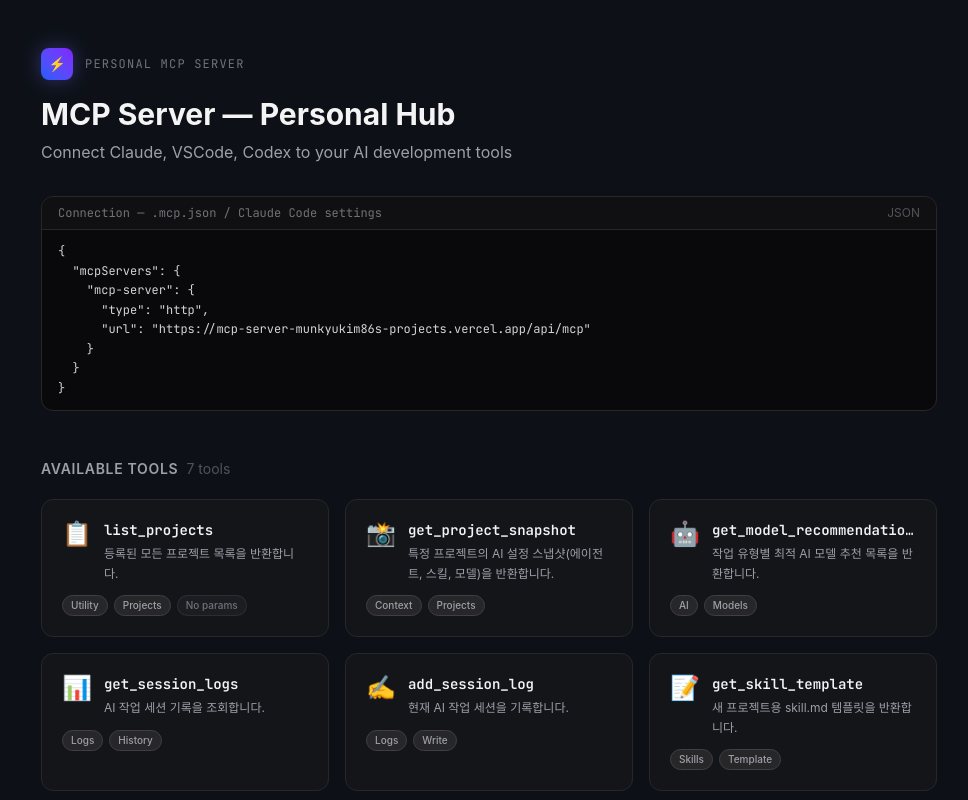
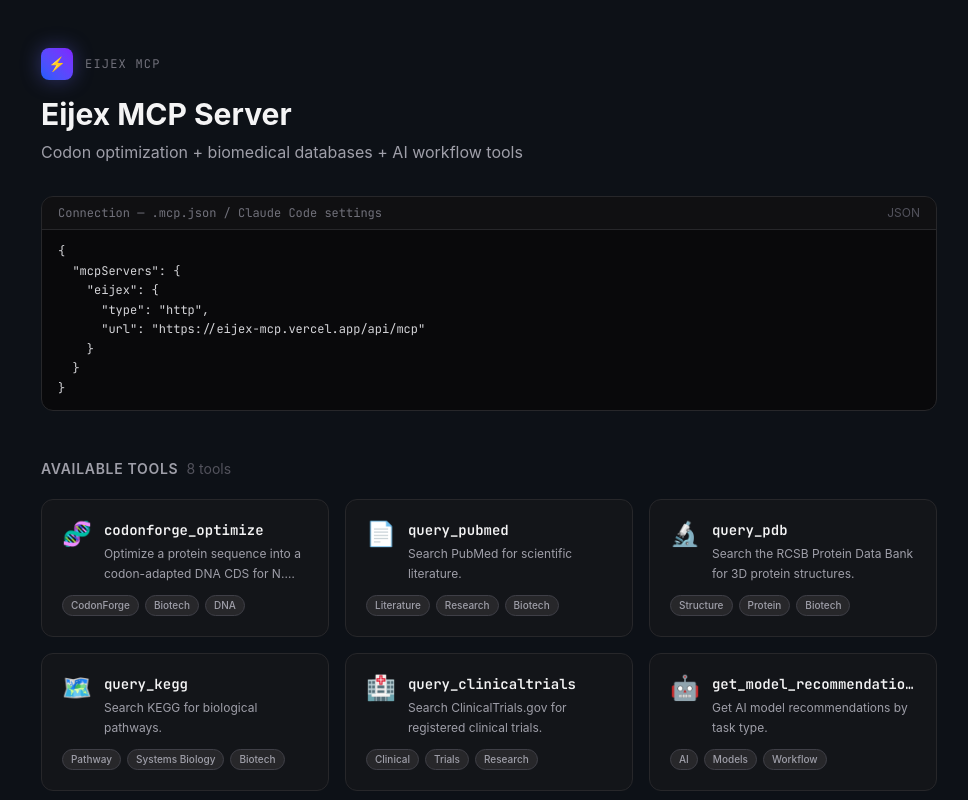
Before and after one commit to eijex/eijex-mcp, a Next.js app: page / in a window 1280 px wide. Shown: the top 800 px of the page, without its empty margins (151-1119 px from the left). Built offline with nearby package versions, Linux system fonts and the light colour scheme.

Commit message:
feat: eijex branding — homepage + tool definitions updated

```diff
--- a/src/app/_lib/mcp-tools.ts
+++ b/src/app/_lib/mcp-tools.ts
@@ -6,265 +6,223 @@
 }
 
 export interface McpToolDefinition {
-  name: string;           // tool name (snake_case) — URL slug 겸용
-  displayName: string;    // UI 표시명
-  description: string;    // 한 줄 설명
-  longDescription: string; // 상세 설명
-  icon: string;           // 이모지
+  name: string;
+  displayName: string;
+  description: string;
+  longDescription: string;
+  icon: string;
   tags: string[];
   parameters: McpParameter[];
   keyFeatures: string[];
   useCases: string[];
-  relatedTools: string[]; // tool name 배열
+  relatedTools: string[];
 }
 
 export const ALL_TOOLS: McpToolDefinition[] = [
   {
-    name: 'list_projects',
-    displayName: 'list_projects',
-    icon: '📋',
-    description: '등록된 모든 프로젝트 목록을 반환합니다.',
+    name: 'codonforge_optimize',
+    displayName: 'codonforge_optimize',
+    icon: '🧬',
+    description: 'Optimize a protein sequence into a codon-adapted DNA CDS for N. benthamiana.',
     longDescription:
-      'mcp-server MCP 서버에 등록된 모든 프로젝트의 목록과 메타데이터를 반환합니다. ' +
-      '각 프로젝트의 ID, 이름, 설명, 경로, 상태 정보를 포함합니다. ' +
-      'Claude Code 세션 시작 시 현재 어떤 프로젝트들이 등록되어 있는지 파악하는 데 활용합니다.',
-    tags: ['Utility', 'Projects'],
-    parameters: [],
+      'Converts an amino acid sequence into an optimized coding DNA sequence (CDS) for expression in Nicotiana benthamiana. ' +
+      'Uses the FactorForge v2 rule-based engine: reverse translation, rule scanning, Golden Gate domestication, and output. ' +
+      'Returns CAI score, GC%, and the optimized DNA sequence.',
+    tags: ['CodonForge', 'Biotech', 'DNA'],
+    parameters: [
+      { name: 'sequence', type: 'string', required: true, description: 'Amino acid sequence (single-letter code)' },
+      { name: 'profile', type: 'string', required: false, description: 'balanced | high_cai | gc_target | assembly_friendly | ramp | viral_delivery' },
+    ],
     keyFeatures: [
-      '프로젝트 ID, 이름, 경로, 설명 전체 반환',
-      '활성 상태 여부 포함',
-      '파라미터 없이 즉시 호출 가능',
-      'static-data.ts 기반 — 항상 최신 목록 반영',
+      'Rule-based codon optimization for N. benthamiana',
+      'CAI and GC% metrics',
+      'Golden Gate / MoClo compatible domestication',
+      'Multiple optimization profiles',
     ],
     useCases: [
-      'Claude Code 세션 시작 시 등록된 프로젝트 목록 파악',
-      '프로젝트 ID를 알아내어 다른 도구(get_project_snapshot) 연계 호출',
-      '현재 작업 대상 프로젝트 확인',
+      'Plant-based recombinant protein expression',
+      'Synthetic gene design for agroinfiltration',
+      'Codon optimization for transient expression systems',
     ],
-    relatedTools: ['get_project_snapshot', 'get_session_logs'],
+    relatedTools: ['query_pubmed', 'query_pdb'],
   },
   {
-    name: 'get_project_snapshot',
-    displayName: 'get_project_snapshot',
-    icon: '📸',
-    description: '특정 프로젝트의 AI 설정 스냅샷(에이전트, 스킬, 모델)을 반환합니다.',
+    name: 'query_pubmed',
+    displayName: 'query_pubmed',
+    icon: '📄',
+    description: 'Search PubMed for scientific literature.',
     longDescription:
-      '지정한 프로젝트의 현재 AI 설정 스냅샷을 반환합니다. ' +
-      '어떤 에이전트와 스킬이 활성화되어 있는지, 어떤 IDE와 모델을 사용하고 있는지 확인할 수 있습니다. ' +
-      'Claude Code 세션 컨텍스트 설정 시 이 정보를 기반으로 최적의 설정을 로드합니다.',
-    tags: ['Context', 'Projects'],
+      'Searches PubMed via NCBI E-utilities and returns paper titles, authors, journal, and links. ' +
+      'Useful for biotech research, drug discovery, clinical evidence, and domain-specific literature reviews.',
+    tags: ['Literature', 'Research', 'Biotech'],
     parameters: [
-      {
-        name: 'projectId',
-        type: 'string',
-        required: true,
-        description: '조회할 프로젝트의 ID (list_projects로 확인 가능)',
-      },
+      { name: 'query', type: 'string', required: true, description: 'Search keywords' },
+      { name: 'max_results', type: 'number', required: false, description: 'Max results (default 5, max 10)' },
     ],
     keyFeatures: [
-      '활성 에이전트 목록 반환',
-      '활성 스킬 목록 반환',
-      '현재 IDE 및 모델 설정 반환',
-      '마지막 업데이트 일시 포함',
+      'Real-time PubMed search via NCBI E-utilities',
+      'Returns title, authors, journal, date, and DOI link',
+      'Sorted by relevance',
     ],
     useCases: [
-      '세션 시작 시 프로젝트 컨텍스트 자동 로드',
-      '다른 프로젝트로 전환 시 설정 비교',
-      '현재 활성 스킬 목록 확인',
+      'Literature review for a specific protein or drug',
+      'Finding clinical evidence for a biomarker',
+      'Tracking recent papers on a research topic',
     ],
-    relatedTools: ['list_projects', 'get_model_recommendations'],
+    relatedTools: ['query_clinicaltrials', 'query_kegg'],
+  },
+  {
+    name: 'query_pdb',
+    displayName: 'query_pdb',
+    icon: '🔬',
+    description: 'Search the RCSB Protein Data Bank for 3D protein structures.',
+    longDescription:
+      'Searches RCSB PDB for protein structures by name or PDB ID. ' +
+      'Returns structure titles, resolution, and direct links. ' +
+      'Useful for structural biology, drug target analysis, and protein engineering.',
+    tags: ['Structure', 'Protein', 'Biotech'],
+    parameters: [
+      { name: 'query', type: 'string', required: true, description: 'Protein name or PDB ID (e.g. "CD47", "1TZV")' },
+      { name: 'max_results', type: 'number', required: false, description: 'Max results (default 5)' },
+    ],
+    keyFeatures: [
+      'Full-text search via RCSB search API',
+      'Returns PDB ID, title, resolution',
+      'Direct link to RCSB structure page',
+    ],
+    useCases: [
+      'Finding 3D structures for a target protein',
+      'Structural analysis for drug design',
+      'Protein engineering reference lookup',
+    ],
+    relatedTools: ['query_pubmed', 'codonforge_optimize'],
+  },
+  {
+    name: 'query_kegg',
+    displayName: 'query_kegg',
+    icon: '🗺️',
+    description: 'Search KEGG for biological pathways.',
+    longDescription:
+      'Searches the KEGG pathway database for biological pathways related to a keyword. ' +
+      'Supports organism filtering (human, mouse, etc.). ' +
+      'Useful for pathway analysis, drug target discovery, and systems biology.',
+    tags: ['Pathway', 'Systems Biology', 'Biotech'],
+    parameters: [
+      { name: 'query', type: 'string', required: true, description: 'Pathway keyword (e.g. "Alzheimer", "neurodegeneration")' },
+      { name: 'organism', type: 'string', required: false, description: 'Organism code (default: hsa = human)' },
+    ],
+    keyFeatures: [
+      'KEGG REST API search',
+      'Organism-specific pathway filtering',
+      'Direct link to KEGG pathway viewer',
+    ],
+    useCases: [
+      'Identifying disease-related pathways',
+      'Drug target pathway mapping',
+      'Systems biology analysis',
+    ],
+    relatedTools: ['query_pubmed', 'query_clinicaltrials'],
+  },
+  {
+    name: 'query_clinicaltrials',
+    displayName: 'query_clinicaltrials',
+    icon: '🏥',
+    description: 'Search ClinicalTrials.gov for registered clinical trials.',
+    longDescription:
+      'Searches ClinicalTrials.gov v2 API for clinical trials by keyword and status. ' +
+      'Returns trial ID, title, status, phase, conditions, and start date. ' +
+      'Useful for competitive intelligence, trial design, and patient eligibility.',
+    tags: ['Clinical', 'Trials', 'Research'],
+    parameters: [
+      { name: 'query', type: 'string', required: true, description: 'Search keywords (e.g. "NMOSD AQP4")' },
+      { name: 'status', type: 'string', required: false, description: 'RECRUITING | ACTIVE_NOT_RECRUITING | COMPLETED' },
+      { name: 'max_results', type: 'number', required: false, description: 'Max results (default 5)' },
+    ],
+    keyFeatures: [
+      'ClinicalTrials.gov API v2',
+      'Status filtering (recruiting, completed, etc.)',
+      'Returns NCT ID, phase, conditions, timeline',
+    ],
+    useCases: [
+      'Competitive intelligence for a drug target',
+      'Finding recruiting trials for a condition',
+      'Trial design reference lookup',
+    ],
+    relatedTools: ['query_pubmed', 'query_kegg'],
   },
   {
     name: 'get_model_recommendations',
     displayName: 'get_model_recommendations',
     icon: '🤖',
-    description: '작업 유형별 최적 AI 모델 추천 목록을 반환합니다.',
+    description: 'Get AI model recommendations by task type.',
     longDescription:
-      '특정 작업 유형(taskType)에 적합한 AI 모델 추천 목록을 반환합니다. ' +
-      '구조화 추출, 복잡한 추론, 이미지 분석, 코드 생성 등 다양한 작업 유형별로 ' +
-      '모델 선택 가이드를 제공합니다. taskType 생략 시 전체 목록을 반환합니다.',
-    tags: ['AI', 'Models'],
+      'Returns the best Claude model and IDE configuration for a specific task type. ' +
+      'Covers code optimization, completion, documentation, research, code review, and structured extraction.',
+    tags: ['AI', 'Models', 'Workflow'],
     parameters: [
-      {
-        name: 'taskType',
-        type: 'string',
-        required: false,
-        description: '필터링할 작업 유형 (예: extraction, reasoning, vision). 생략 시 전체 반환',
-      },
+      { name: 'taskType', type: 'string', required: false, description: 'code-optimization | code-completion | documentation | research | code-review | structured-extraction' },
     ],
     keyFeatures: [
-      '작업 유형별 모델 추천 (Groq, Claude, OpenAI 등)',
-      'IDE 및 토큰 수준 정보 포함',
-      'taskType 필터링 지원',
-      '선택 근거(notes) 포함',
+      'Claude model selection guide',
+      'IDE recommendation per task',
+      'Token level guidance',
     ],
     useCases: [
-      '새 AI 기능 개발 시 모델 선택',
-      '작업 복잡도에 따른 최적 모델 파악',
-      '비용 대비 성능 최적화',
+      'Choosing the right Claude model for a task',
+      'Optimizing AI workflow configuration',
+      'Comparing model capabilities by use case',
     ],
-    relatedTools: ['get_project_snapshot', 'get_session_logs'],
-  },
-  {
-    name: 'get_session_logs',
-    displayName: 'get_session_logs',
-    icon: '📊',
-    description: 'AI 작업 세션 기록을 조회합니다.',
-    longDescription:
-      '저장된 AI 작업 세션 로그를 조회합니다. 어떤 프로젝트에서 어떤 모델과 IDE를 사용했는지, ' +
-      '작업 유형과 토큰 사용량 등의 이력을 확인할 수 있습니다. ' +
-      'projectId로 필터링하거나 limit으로 최근 N개만 가져올 수 있습니다.',
-    tags: ['Logs', 'History'],
-    parameters: [
-      {
-        name: 'projectId',
-        type: 'string',
-        required: false,
-        description: '특정 프로젝트의 로그만 조회. 생략 시 전체 반환',
-      },
-      {
-        name: 'limit',
-        type: 'number',
-        required: false,
-        description: '반환할 최대 레코드 수. 기본값 50',
-      },
-    ],
-    keyFeatures: [
-      '프로젝트별 세션 이력 조회',
-      '사용 모델 및 IDE 기록 포함',
-      '작업 유형, 토큰 수, 날짜 정보 포함',
-      'limit 파라미터로 최신 N개 조회',
-    ],
-    useCases: [
-      '최근 작업 이력 파악',
-      '모델별 사용 빈도 분석',
-      '프로젝트별 AI 사용량 추적',
-    ],
-    relatedTools: ['add_session_log', 'get_model_recommendations'],
-  },
-  {
-    name: 'add_session_log',
-    displayName: 'add_session_log',
-    icon: '✍️',
-    description: '현재 AI 작업 세션을 기록합니다.',
-    longDescription:
-      '현재 진행 중인 AI 작업 세션 정보를 기록합니다. ' +
-      '프로젝트 ID, 작업 유형, 사용 모델, IDE 정보를 필수로 입력하고 ' +
-      '선택적으로 토큰 사용량과 메모를 추가할 수 있습니다. ' +
-      '세션 종료 시 호출하여 작업 이력을 누적합니다.',
-    tags: ['Logs', 'Write'],
-    parameters: [
-      {
-        name: 'projectId',
-        type: 'string',
-        required: true,
-        description: '작업한 프로젝트 ID',
-      },
-      {
-        name: 'taskType',
-        type: 'string',
-        required: true,
-        description: '작업 유형 (예: feature, bugfix, analysis, research)',
-      },
-      {
-        name: 'model',
-        type: 'string',
-        required: true,
-        description: '사용한 AI 모델 ID (예: claude-sonnet-4-6)',
-      },
-      {
-        name: 'ide',
-        type: 'string',
-        required: true,
-        description: '사용한 IDE (예: claude-code, vscode, cursor)',
-      },
-      {
-        name: 'tokenUsed',
-        type: 'number',
-        required: false,
-        description: '사용한 토큰 수 (선택)',
-      },
-      {
-        name: 'notes',
-        type: 'string',
-        required: false,
-        description: '작업 메모 (선택)',
-      },
-    ],
-    keyFeatures: [
-      '세션 작업 기록 저장',
-      '프로젝트, 모델, IDE 필수 입력',
-      '토큰 사용량 선택 기록',
-      '메모 추가 가능',
-    ],
-    useCases: [
-      '작업 완료 시 세션 이력 자동 기록',
-      '모델별 토큰 사용량 추적',
-      '프로젝트별 AI 작업 로그 축적',
-    ],
-    relatedTools: ['get_session_logs', 'list_projects'],
+    relatedTools: ['get_skill_template', 'get_operational_prompt_template'],
   },
   {
     name: 'get_skill_template',
     displayName: 'get_skill_template',
     icon: '📝',
-    description: '새 프로젝트용 skill.md 템플릿을 반환합니다.',
+    description: 'Get a Claude skill template for a new project domain.',
     longDescription:
-      '새 프로젝트에 AI 스킬을 설정할 때 사용하는 skill.md 파일의 표준 템플릿을 반환합니다. ' +
-      '템플릿에는 프로젝트 설명, 주요 파일 경로, 개발 워크플로우 등의 섹션이 포함됩니다. ' +
-      '반환된 템플릿을 각 프로젝트의 `.claude/skills/` 디렉토리에 저장하여 사용합니다.',
-    tags: ['Skills', 'Template'],
+      'Returns a ready-to-use markdown template for .claude/skills/<domain>/skill.md. ' +
+      'Helps teams standardize Claude skill definitions across projects.',
+    tags: ['Skills', 'Template', 'Workflow'],
     parameters: [
-      {
-        name: 'skillId',
-        type: 'string',
-        required: true,
-        description: '템플릿을 가져올 스킬 ID (예: default, biotech, security)',
-      },
+      { name: 'projectName', type: 'string', required: true, description: 'Project name' },
+      { name: 'domain', type: 'string', required: true, description: 'Domain (e.g. bioinformatics, security, web-app)' },
     ],
     keyFeatures: [
-      '표준 skill.md 템플릿 반환',
-      '스킬 ID별 도메인 특화 템플릿',
-      '즉시 .claude/skills/에 저장 가능한 형태',
-      'MCP 서버 연동 컨텍스트 포함',
+      'Structured skill template',
+      'Includes workflow, conventions, tools sections',
+      'Ready to paste into .claude/skills/',
     ],
     useCases: [
-      '새 프로젝트 시작 시 skill.md 초기화',
-      '도메인별 표준 템플릿 적용',
-      '기존 프로젝트 skill 구조 표준화',
+      'Starting a new Claude skill for a project',
+      'Standardizing AI workflow documentation',
+      'Onboarding AI agents to a new domain',
     ],
-    relatedTools: ['list_projects', 'get_project_snapshot'],
+    relatedTools: ['get_model_recommendations', 'get_operational_prompt_template'],
   },
   {
     name: 'get_operational_prompt_template',
     displayName: 'get_operational_prompt_template',
-    icon: '🧭',
-    description: '아키텍처 결정, 로그 트러블슈팅, 비용 감사용 공통 운영 프롬프트를 반환합니다.',
+    icon: '⚙️',
+    description: 'Get reusable operational prompt templates for architecture, troubleshooting, and cost audits.',
     longDescription:
-      'instructions-library에 등록된 공통 운영 프롬프트 템플릿을 반환합니다. ' +
-      '각 프로젝트에서 배포 전략을 결정하거나, 빌드/배포 로그를 진단하거나, 클라우드와 AI API 비용 노출을 점검할 때 사용합니다. ' +
-      '템플릿은 초안 생성용이며 외부 AI에 사용할 때는 secrets, token, 환자/고객 데이터, 미공개 연구 데이터를 반드시 제거해야 합니다.',
+      'Returns structured prompt templates for common operational tasks: architecture decisions, log analysis, and FinOps cost audits. ' +
+      'Designed for AI-assisted technical operations.',
     tags: ['Prompts', 'Operations', 'Safety'],
     parameters: [
-      {
-        name: 'templateId',
-        type: 'string',
-        required: false,
-        description: 'architecture-decision | troubleshooting-log-analysis | cost-audit-finops. 생략 시 목록 반환',
-      },
+      { name: 'templateId', type: 'string', required: false, description: 'architecture-decision | troubleshooting-log-analysis | cost-audit-finops' },
     ],
     keyFeatures: [
-      '운영 프롬프트를 instructions-library에서 단일 관리',
-      '프로젝트별 AGENTS.md에서 trigger phrase로 참조 가능',
-      'MCP가 없을 때 로컬 docs/prompts/operations/ 파일로 fallback 가능',
-      '외부 AI 사용 전 redaction 원칙 포함',
+      '3 reusable operational templates',
+      'Architecture decision framework',
+      'Log troubleshooting guide',
+      'FinOps cost audit checklist',
     ],
     useCases: [
-      'Vercel, Fly.io, Docker, GitHub Actions 배포 선택지 비교',
-      'CI/build/deploy/CORS/auth 실패 로그 진단',
-      'OpenAI, Groq, Gemini, Microsoft API, Colab, cloud 비용 위험 점검',
+      'Structuring an architecture decision record',
+      'Diagnosing production issues with AI',
+      'Running a cloud cost audit',
     ],
-    relatedTools: ['get_mcp_registry', 'get_project_snapshot', 'get_references'],
+    relatedTools: ['get_model_recommendations', 'get_skill_template'],
   },
 ];
 
--- a/src/app/page.tsx
+++ b/src/app/page.tsx
@@ -1,11 +1,11 @@
 import { ALL_TOOLS } from './_lib/mcp-tools';
 import McpToolCard from './_components/McpToolCard';
 
-const MCP_URL = 'https://mcp-server-munkyukim86s-projects.vercel.app/api/mcp';
+const MCP_URL = 'https://eijex-mcp.vercel.app/api/mcp';
 
 const CONNECTION_SNIPPET = `{
   "mcpServers": {
-    "mcp-server": {
+    "eijex": {
       "type": "http",
       "url": "${MCP_URL}"
     }
@@ -21,13 +21,13 @@
           <div className="w-8 h-8 rounded-lg bg-gradient-to-tr from-blue-600 to-violet-600 flex items-center justify-center shadow-[0_0_20px_rgba(99,102,241,0.4)]">
             <span className="text-sm">⚡</span>
           </div>
-          <span className="text-xs font-mono text-zinc-500 uppercase tracking-widest">Personal MCP Server</span>
+          <span className="text-xs font-mono text-zinc-500 uppercase tracking-widest">Eijex MCP</span>
         </div>
         <h1 className="text-3xl font-bold text-zinc-100 mb-2">
-          MCP Server — Personal Hub
+          Eijex MCP Server
         </h1>
         <p className="text-zinc-400 text-base mb-8">
-          Connect Claude, VSCode, Codex to your AI development tools
+          Codon optimization + biomedical databases + AI workflow tools
         </p>
 
         {/* Connection snippet */}
```
